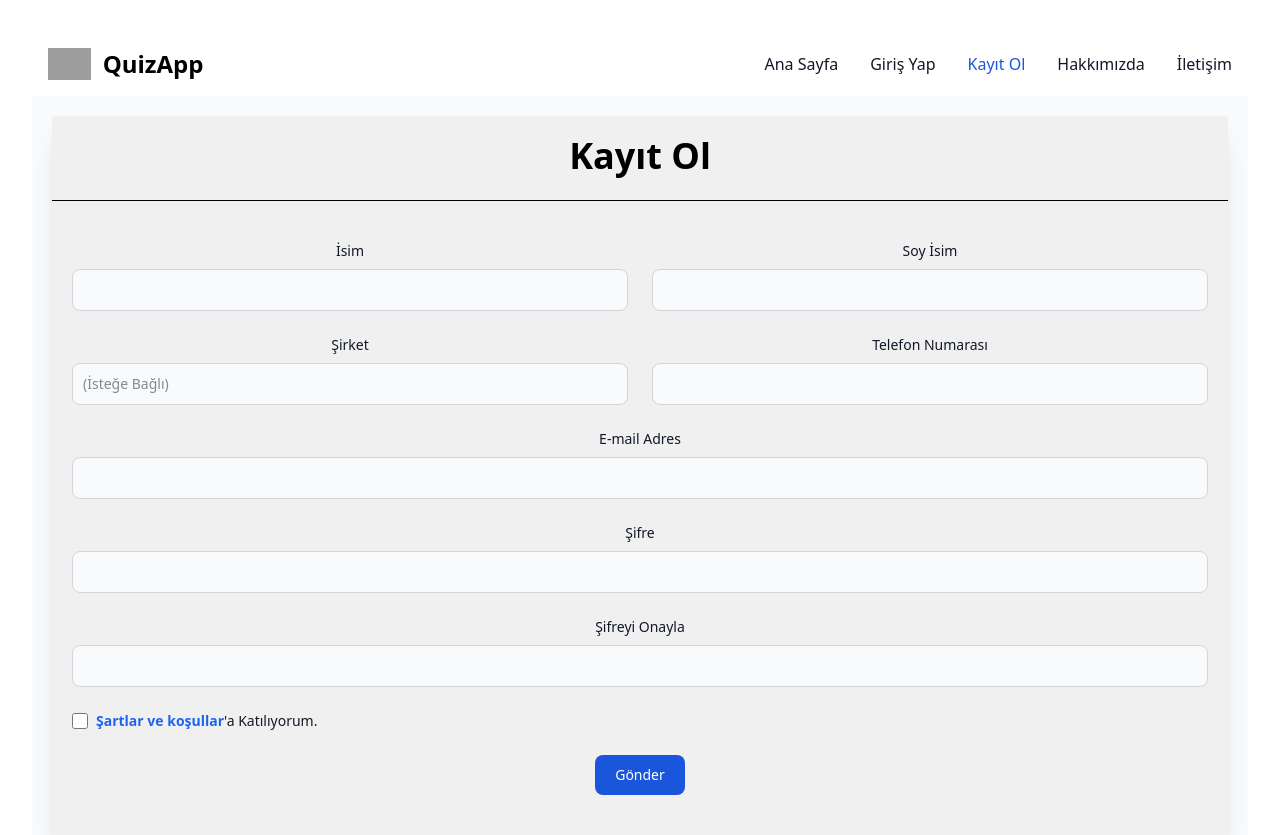
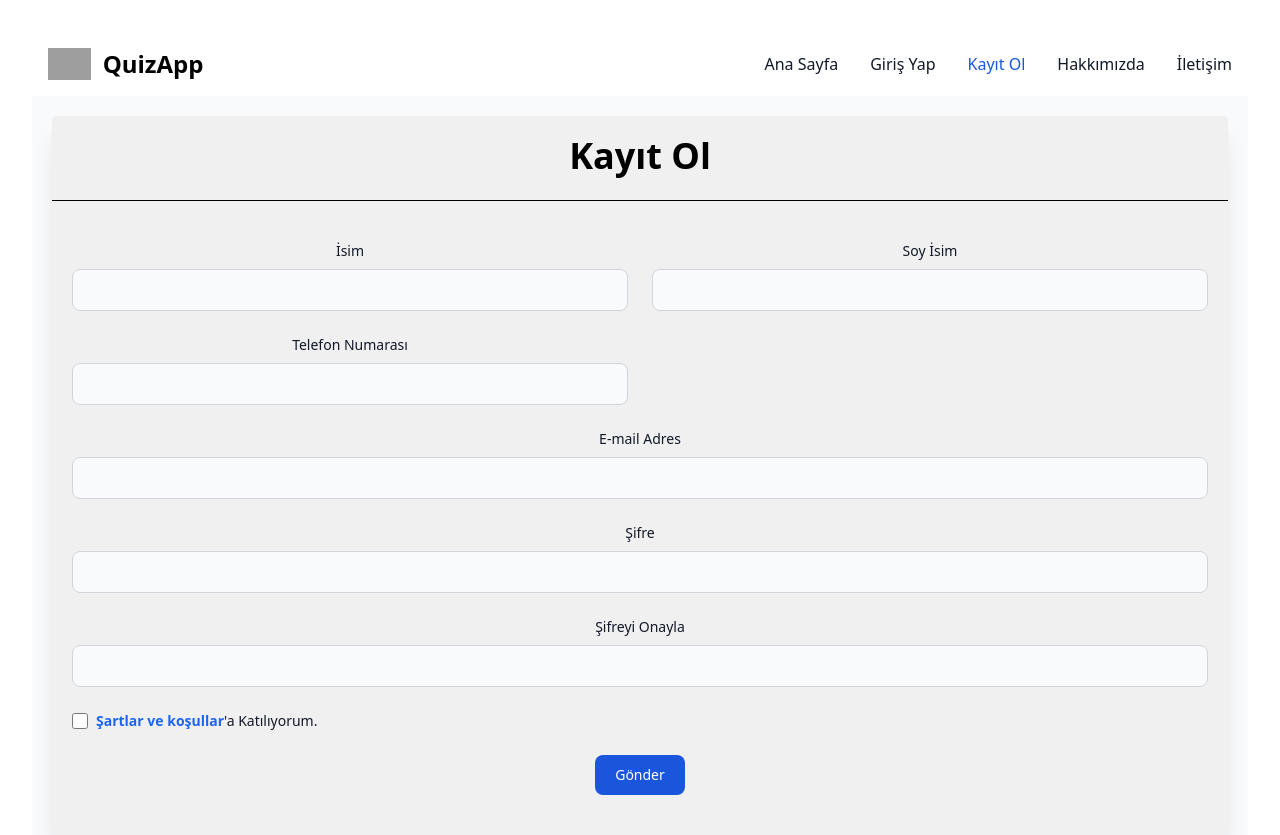
Before and after one commit to yusuftopcuu0/quiz-web-app, a React (Vite) app in the folder client/: page /auth/signup in a window 1280 px wide. Built offline with nearby package versions, Linux system fonts and the light colour scheme; grey boxes are pictures that could not be loaded.

Commit message:
Signup page'de şirket istenmeyecek

```diff
--- a/client/src/pages/Signup.tsx
+++ b/client/src/pages/Signup.tsx
@@ -36,17 +36,7 @@
                 required
               />
             </div>
-            <div>
-              <label htmlFor="company" className="block mb-2 text-sm font-medium text-gray-900">
-                Şirket
-              </label>
-              <input
-                type="text"
-                id="company"
-                className="bg-gray-50 border border-gray-300 text-gray-900 text-sm rounded-lg focus:ring-blue-500 focus:border-blue-500 block w-full p-2.5 dark:border-gray-600 dark:placeholder-gray-400 dark:focus:ring-blue-500 dark:focus:border-blue-500"
-                placeholder="(İsteğe Bağlı)"
-              />
-            </div>
+
             <div>
               <label htmlFor="phone" className="block mb-2 text-sm font-medium text-gray-900">
                 Telefon Numarası
```
